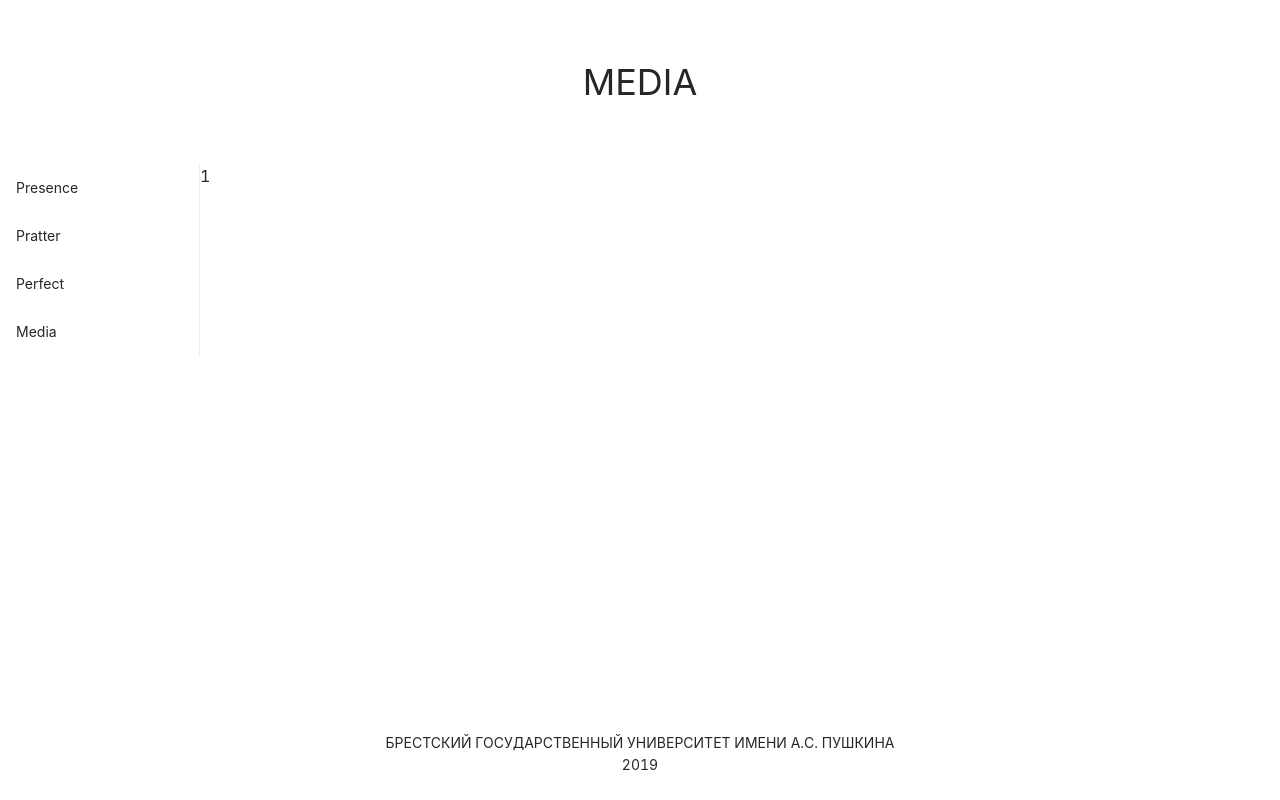
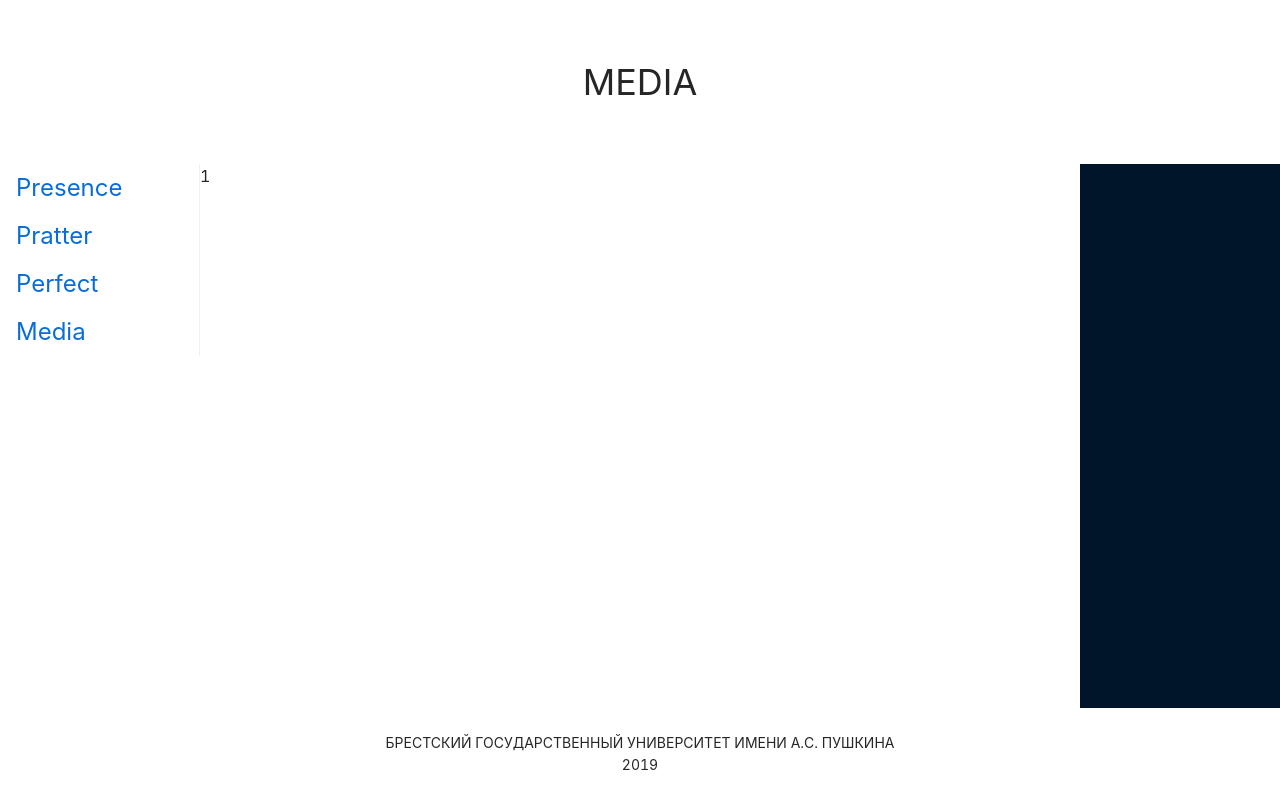
Before and after one commit to Guseff/german-proj, a React app: page /media/1 in a window 1280 px wide. Built offline with nearby package versions, Linux system fonts and the light colour scheme.

Commit message:
feat: add redux

```diff
--- a/package.json
+++ b/package.json
@@ -31,6 +31,7 @@
     "@babel/plugin-proposal-class-properties": "^7.8.3",
     "@babel/preset-env": "^7.8.4",
     "@babel/preset-react": "^7.8.3",
+    "@reduxjs/toolkit": "^1.4.0",
     "antd": "^4.4.3",
     "babel-loader": "^8.0.6",
     "classnames": "^2.2.6",
--- a/src/assets/styles/index.css
+++ b/src/assets/styles/index.css
@@ -18,6 +18,11 @@
   font-size: 36px;
   text-align: center;
   text-transform: uppercase;
+}
+
+.page--side-menu {
+  font-size: 24px;
+  color: #096dd9;
 }
 
 .start-page, .centered {
--- a/src/components/Media.jsx
+++ b/src/components/Media.jsx
@@ -4,7 +4,7 @@ import { useParams } from 'react-router-dom'
 import SideMenu from './SideMenu'
 import PageTitle from './PageTitle'
 
-const { Content } = Layout
+const { Content, Sider } = Layout
 
 const Media = () => {
   const { id } = useParams()
@@ -13,8 +13,9 @@ const Media = () => {
     <>
       <PageTitle className="light" title={title} />
       <Layout className="media-page light">
-        <SideMenu className="light" />
+        <SideMenu />
         <Content>{id}</Content>
+        <Sider />
       </Layout>
     </>
   )
--- a/src/components/SideMenu.jsx
+++ b/src/components/SideMenu.jsx
@@ -6,8 +6,8 @@ const { Sider } = Layout
 
 const SideMenu = () => {
   return (
-    <Sider className="light">
-      <Menu>
+    <Sider theme="light">
+      <Menu className="page--side-menu">
         <Menu.Item key="pres">Presence</Menu.Item>
         <Menu.Item key="prat">Pratter</Menu.Item>
         <Menu.Item key="perf">Perfect</Menu.Item>
--- /dev/null
+++ b/src/constants/actionsTypes.js
@@ -0,0 +1,2 @@
+export const SET_LANGUAGE = 'SET_LANGUAGE'
+export const SET_SMTH = 'SET_SMTH'
--- /dev/null
+++ b/src/reducers/index.js
@@ -0,0 +1,6 @@
+import { combineReducers } from '@reduxjs/toolkit'
+import settings from './settings'
+
+const allReducers = () => combineReducers({ settings })
+
+export default allReducers
```
Also changed, not shown: src/actions/index.js (added, +9 -0 lines), src/constants/index.js (added, +7 -0 lines), src/reducers/settings.js (added, +17 -0 lines), src/store/index.js (added, +17 -0 lines), 1 other file (tests, documents, lock files or other folders).
